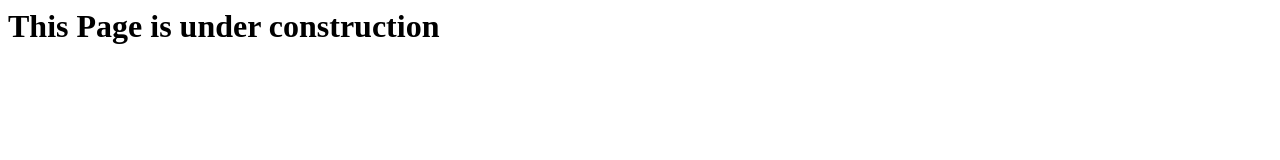
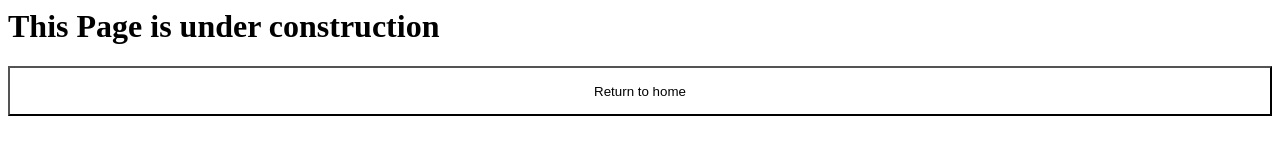
Before and after one commit to ooieathy/school-test-for-compatibility-on-different-devices, a plain HTML site: page privacy-page/page2.html in a window 1280 px wide. Drawn offline with Linux system fonts and the light colour scheme.

Commit message:
Update page2.html

```diff
--- a/privacy-page/page2.html
+++ b/privacy-page/page2.html
@@ -1,9 +1,19 @@
 <html>
 <head>
+  <style>
+    button {
+      background-color: white;
+      width: 100%;
+      height: 50px;
+      position: centre;
+    }
+  </style>
 <title>Page 2</title>
 <link rel="icon" type="png" href="smiely-icon.png">
 </head>
 <body>
 <h1> This Page is under construction </h1>
+  <a href="../index.html"><button>Return to home</button></a>
 </body>
+
 </html>
```
